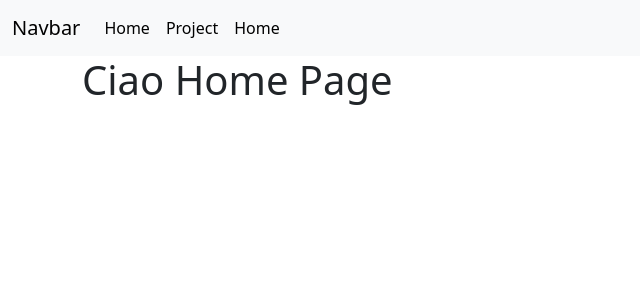
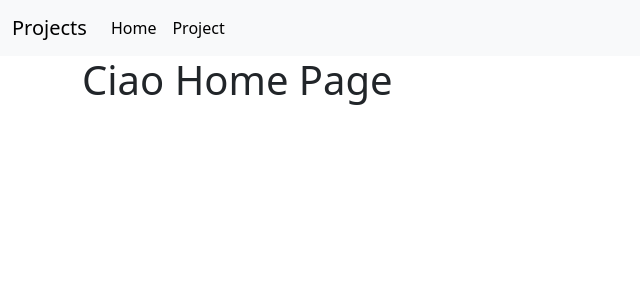
Before and after one commit to Casimiro-Moliterni/vite-boolfolio, a Vue app: page / in a window 1280 px wide. Shown: the top 300 px of the page, without its empty margins (0-640 px from the left). Built offline with nearby package versions, Linux system fonts and the light colour scheme.

Commit message:
add new route all project

```diff
--- a/src/components/AppHeader.vue
+++ b/src/components/AppHeader.vue
@@ -1,4 +1,6 @@
 <script>
+import { RouterLink } from 'vue-router';
+
 export default{
     name:'Appheader'
 }
@@ -7,20 +9,17 @@ export default{
 <template>
 <nav class="navbar navbar-expand-lg bg-body-tertiary">
   <div class="container-fluid">
-    <a class="navbar-brand" href="#">Navbar</a>
+    <a class="navbar-brand" href="#">Projects</a>
     <button class="navbar-toggler" type="button" data-bs-toggle="collapse" data-bs-target="#navbarSupportedContent" aria-controls="navbarSupportedContent" aria-expanded="false" aria-label="Toggle navigation">
       <span class="navbar-toggler-icon"></span>
     </button>
     <div class="collapse navbar-collapse" id="navbarSupportedContent">
       <ul class="navbar-nav me-auto mb-2 mb-lg-0">
         <li class="nav-item">
-          <a class="nav-link active" aria-current="page" href="#">Home</a>
+          <router-link  class="nav-link active" aria-current="page" :to="{ name:'home'}" >Home</router-link>
         </li>
         <li class="nav-item">
-          <a class="nav-link active" aria-current="page" href="#">Project</a>
-        </li>
-        <li class="nav-item">
-          <a class="nav-link active" aria-current="page" href="#">Home</a>
+          <router-link class="nav-link active" aria-current="page" :to="{ name:'projects'}">Project</router-link>
         </li>
       </ul>
     </div>
--- a/src/components/ProjectsList.vue
+++ b/src/pages/ProjectsList.vue
@@ -1,8 +1,8 @@
 <script>
 import axios from "axios";
-import SingleProject from "./SingleProject.vue";
+import SingleProject from "../components/SingleProject.vue";
 export default {
-    name: 'ProjectList',
+    name: 'ProjectsList',
     components: {
         SingleProject
     },
--- a/src/router.js
+++ b/src/router.js
@@ -1,14 +1,20 @@
 import { createRouter, createWebHistory } from 'vue-router';
 
 import AppHome from './pages/AppHome.vue';
+import ProjectsList from './pages/ProjectsList.vue';
 
 const router = createRouter({
     history: createWebHistory(),
     routes:[
         {
             path:'/',
-            name:'homepage',
+            name:'home',
             component:AppHome
+        },
+        {
+            path:'/projects',
+            name:'projects',
+            component:ProjectsList
         }
     ]
 });
```
